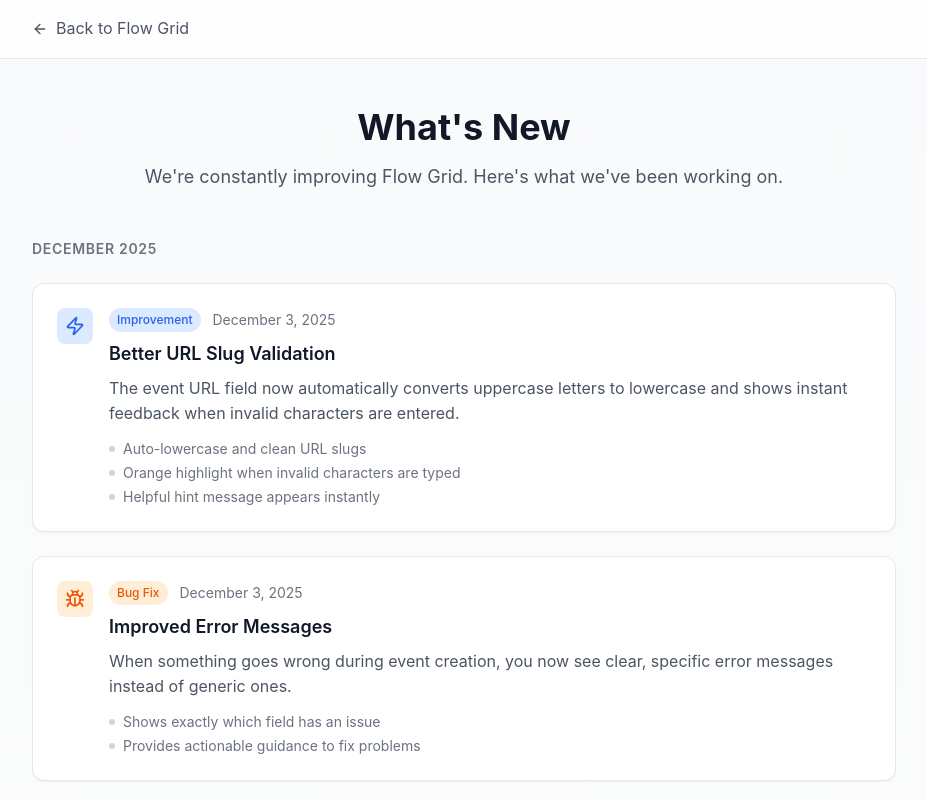
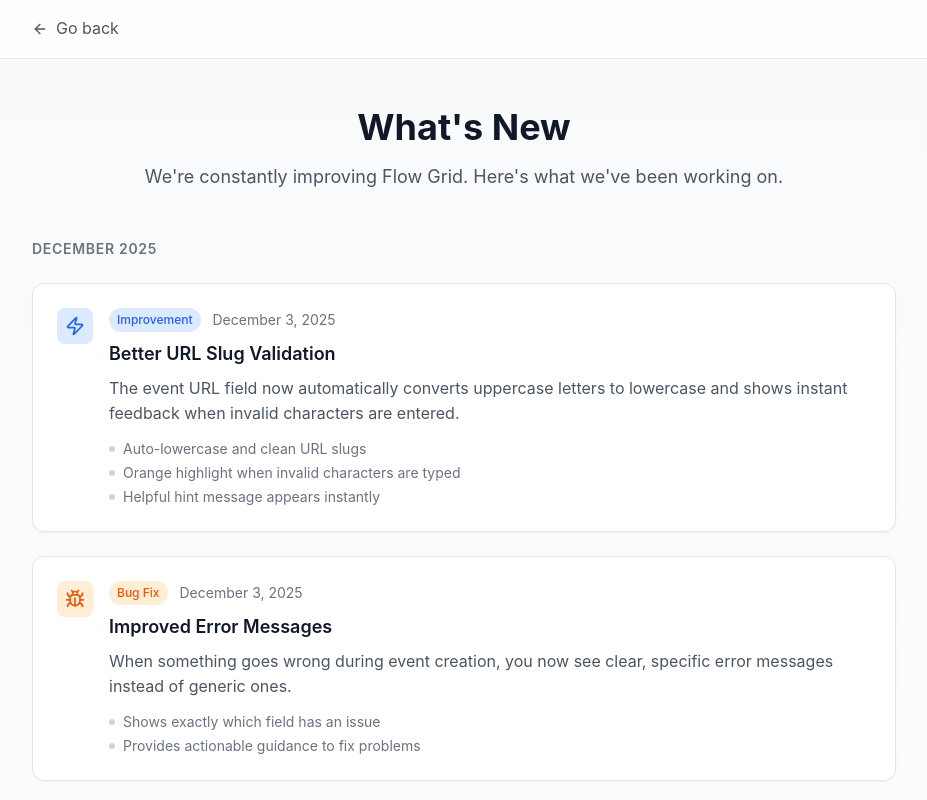
Before and after one commit to GloryFlory/flow-grid, a Next.js app: page /updates in a window 1280 px wide. Shown: the top 800 px of the page, without its empty margins (176-1103 px from the left). Built offline with nearby package versions, Linux system fonts and the light colour scheme; no server answers; a web font is replaced by a local one.

Commit message:
UX: Back button on updates page now goes to previous page
Uses browser history so clicking 'Go back' returns to dashboard
if you came from there, or homepage if accessed directly.

```diff
--- a/src/app/updates/page.tsx
+++ b/src/app/updates/page.tsx
@@ -2,6 +2,7 @@
 
 import { ArrowLeft, Sparkles, Zap, Bug, Wrench } from 'lucide-react'
 import Link from 'next/link'
+import { useRouter } from 'next/navigation'
 
 type UpdateType = 'feature' | 'improvement' | 'fix' | 'maintenance'
 
@@ -114,6 +115,8 @@
 }
 
 export default function UpdatesPage() {
+  const router = useRouter()
+
   // Group updates by month
   const groupedUpdates = updates.reduce((acc, update) => {
     const date = new Date(update.date)
@@ -125,18 +128,27 @@
     return acc
   }, {} as Record<string, Update[]>)
 
+  const handleBack = () => {
+    // Check if there's browser history to go back to
+    if (typeof window !== 'undefined' && window.history.length > 1) {
+      router.back()
+    } else {
+      router.push('/')
+    }
+  }
+
   return (
     <div className="min-h-screen bg-gradient-to-b from-gray-50 to-white">
       {/* Header */}
       <header className="border-b bg-white/80 backdrop-blur-sm sticky top-0 z-10">
         <div className="max-w-4xl mx-auto px-4 py-4 flex items-center justify-between">
-          <Link
-            href="/"
+          <button
+            onClick={handleBack}
             className="flex items-center gap-2 text-gray-600 hover:text-gray-900 transition-colors"
           >
             <ArrowLeft className="w-4 h-4" />
-            <span>Back to Flow Grid</span>
-          </Link>
+            <span>Go back</span>
+          </button>
         </div>
       </header>
 
```
